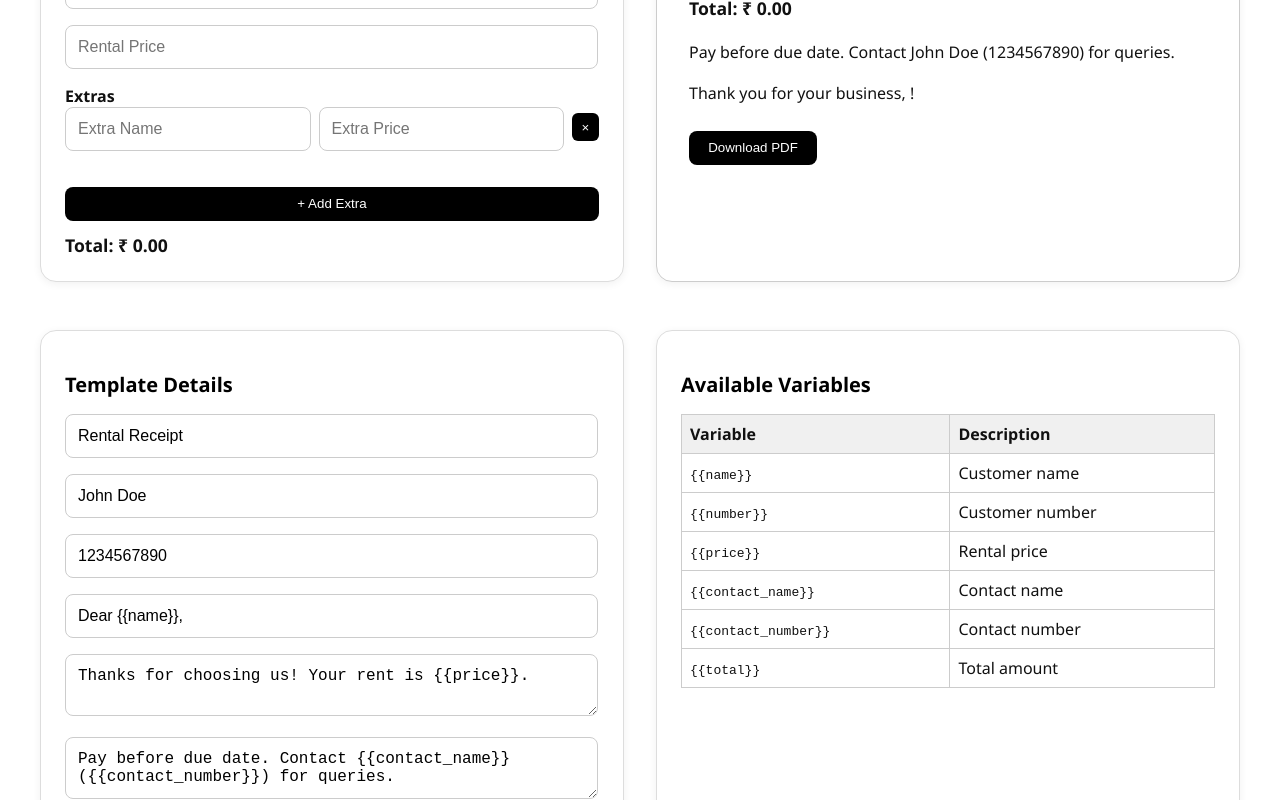
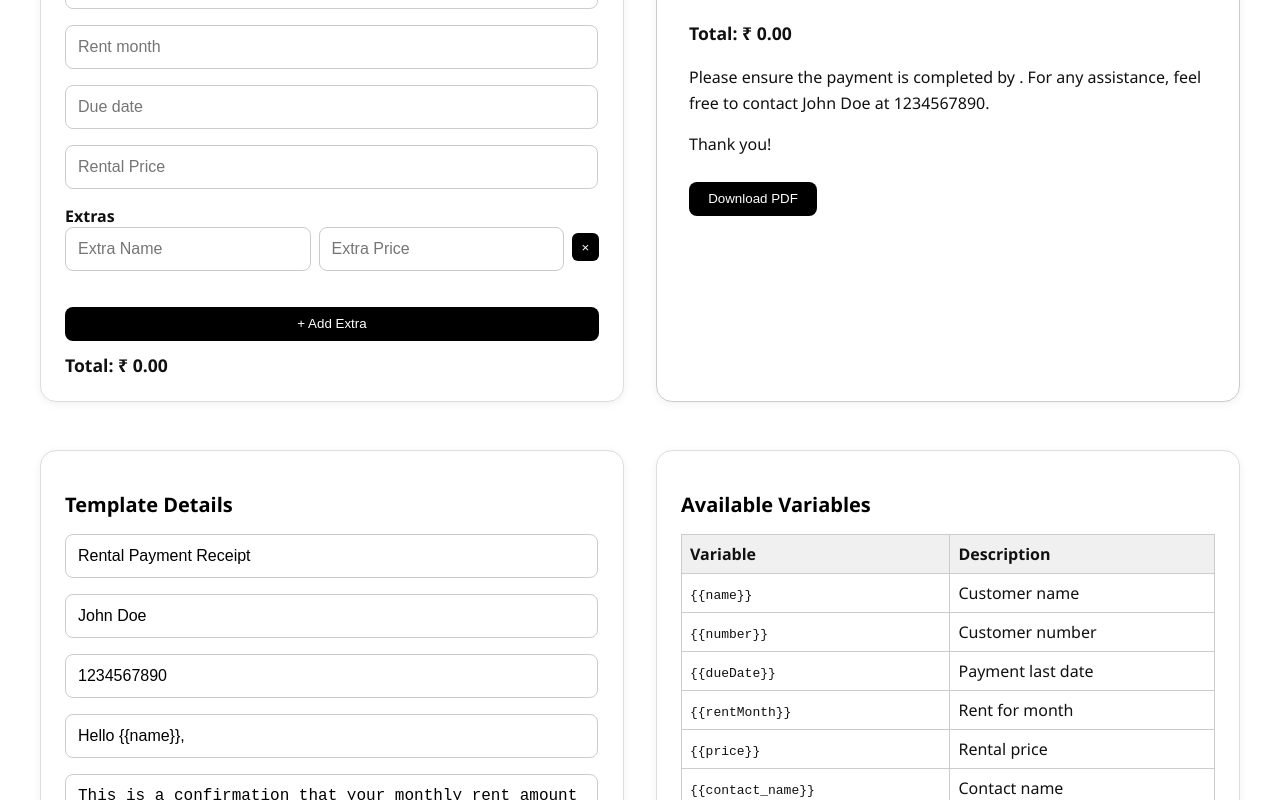
Before and after one commit to ArunSelvan25/rc, a Next.js app: page / in a window 1280 px wide. Shown: the part 220-1020 px from the top of the page. Built offline with nearby package versions, Linux system fonts and the light colour scheme.

Commit message:
Update page.tsx

```diff
--- a/app/page.tsx
+++ b/app/page.tsx
@@ -1,28 +1,29 @@
 'use client';
 
-import { useState, useEffect } from 'react';
-import { useRef } from 'react';
+import { useState, useEffect, useRef } from 'react';
 
 export default function Home() {
   const previewRef = useRef<HTMLDivElement>(null);
 
   const [template, setTemplate] = useState({
-    title: 'Rental Receipt',
+    title: 'Rental Payment Receipt',
     contactName: process.env.NEXT_PUBLIC_CONTACT_NAME || 'John Doe',
-    contactNumber:  process.env.NEXT_PUBLIC_CONTACT_NUMBER || '1234567890',
-    greetingMessage: 'Dear {{name}},',
-    body: 'Thanks for choosing us! Your rent is {{price}}.',
-    notes: 'Pay before due date. Contact {{contact_name}} ({{contact_number}}) for queries.',
-    thankyou_notes: 'Thank you for your business, {{name}}!',
+    contactNumber: process.env.NEXT_PUBLIC_CONTACT_NUMBER || '1234567890',
+    greetingMessage: 'Hello {{name}},',
+    body: 'This is a confirmation that your monthly rent amount of {{price}} has been generated for {{rentMonth}}.',
+    notes: 'Please ensure the payment is completed by {{dueDate}}. For any assistance, feel free to contact {{contact_name}} at {{contact_number}}.',
+    thankyou_notes: 'Thank you!',
   });
 
   const [customer, setCustomer] = useState({
     name: '',
     number: '',
     price: '',
+    rentMonth: '',
+    dueDate: ''
   });
 
-  const [extras, setExtras] = useState([{ name: '', price: '' }]);
+  const [extras, setExtras] = useState([{ name: '', price: '', rentMonth: '', dueDate: '' }]);
   const [total, setTotal] = useState(0);
 
   const handleTemplateChange = (e: React.ChangeEvent<HTMLInputElement | HTMLTextAreaElement>) => {
@@ -40,7 +41,7 @@ export default function Home() {
   };
 
   const addExtra = () => {
-    setExtras([...extras, { name: '', price: '' }]);
+    setExtras([...extras, { name: '', price: '', rentMonth: '', dueDate: '' }]);
   };
 
   const removeExtra = (index: number) => {
@@ -51,6 +52,8 @@ export default function Home() {
     return tpl
       .replace(/{{\s*name\s*}}/g, data.name || '')
       .replace(/{{\s*number\s*}}/g, data.number || '')
+      .replace(/{{\s*rentMonth\s*}}/g, data.rentMonth || '')
+      .replace(/{{\s*dueDate\s*}}/g, data.dueDate || '')
       .replace(/{{\s*price\s*}}/g, `₹${parseFloat(data.price || 0).toFixed(2)}`)
       .replace(/{{\s*contact_name\s*}}/g, data.contactName || '')
       .replace(/{{\s*contact_number\s*}}/g, data.contactNumber || '')
@@ -122,6 +125,18 @@ export default function Home() {
           value={customer.number}
           onChange={handleCustomerChange}
           placeholder="Customer Number"
+        />
+        <input
+          name="rentMonth"
+          value={customer.rentMonth}
+          onChange={handleCustomerChange}
+          placeholder="Rent month"
+        />
+        <input
+          name="dueDate"
+          value={customer.dueDate}
+          onChange={handleCustomerChange}
+          placeholder="Due date"
         />
         <input
           name="price"
@@ -228,6 +243,18 @@ export default function Home() {
               </tr>
               <tr>
                 <td className="px-4 py-2 border-b">
+                  <code title="Customer number">{'{{dueDate}}'}</code>
+                </td>
+                <td className="px-4 py-2 border-b">Payment last date</td>
+              </tr>
+              <tr>
+                <td className="px-4 py-2 border-b">
+                  <code title="Customer number">{'{{rentMonth}}'}</code>
+                </td>
+                <td className="px-4 py-2 border-b">Rent for month</td>
+              </tr>
+              <tr>
+                <td className="px-4 py-2 border-b">
                   <code title="Rental price">{'{{price}}'}</code>
                 </td>
                 <td className="px-4 py-2 border-b">Rental price</td>
```
